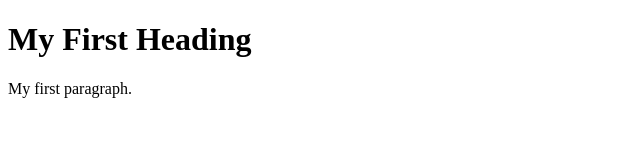
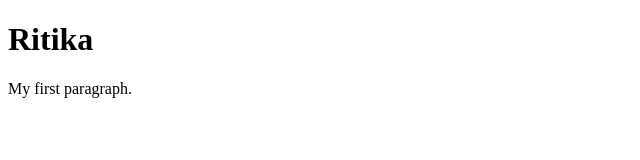
Before and after one commit to ritikakini/ritikakini.github.io, a plain HTML site: page index.html in a window 1280 px wide. Shown: the whole page, without its empty margins (0-640 px from the left). Drawn offline with Linux system fonts and the light colour scheme.

Commit message:
Update index.html

```diff
--- a/index.html
+++ b/index.html
@@ -28,7 +28,7 @@ if you find that useful -->
 <!-- Most elements both open and close, with the content in the middle -->
 <!-- Indenting is optional, but helps with readability -->
 <body>
-    <h1>My First Heading</h1>
+    <h1>Ritika</h1>
     <p>My first paragraph.</p>
 </body>
 </html>
```
